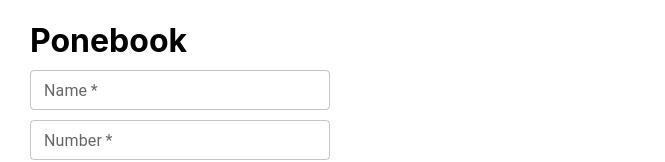
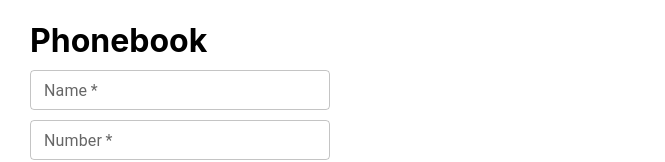
Before and after one commit to kbuhantsev/goit-react-hw-03-phonebook, a React (Create React App) app: page / in a window 1280 px wide. Shown: the top 162 px of the page, without its empty margins (0-665 px from the left). Built offline with nearby package versions, Linux system fonts and the light colour scheme.

Commit message:
Update App.jsx

```diff
--- a/src/components/App.jsx
+++ b/src/components/App.jsx
@@ -75,7 +75,7 @@ export class App extends Component {
     return (
       <div style={{ marginLeft: '30px' }}>
         <Box as={'h1'} mb={'10px'}>
-          Ponebook
+          Phonebook
         </Box>
         <ContactForm onSubmit={this.onSubmit} />
 
```
